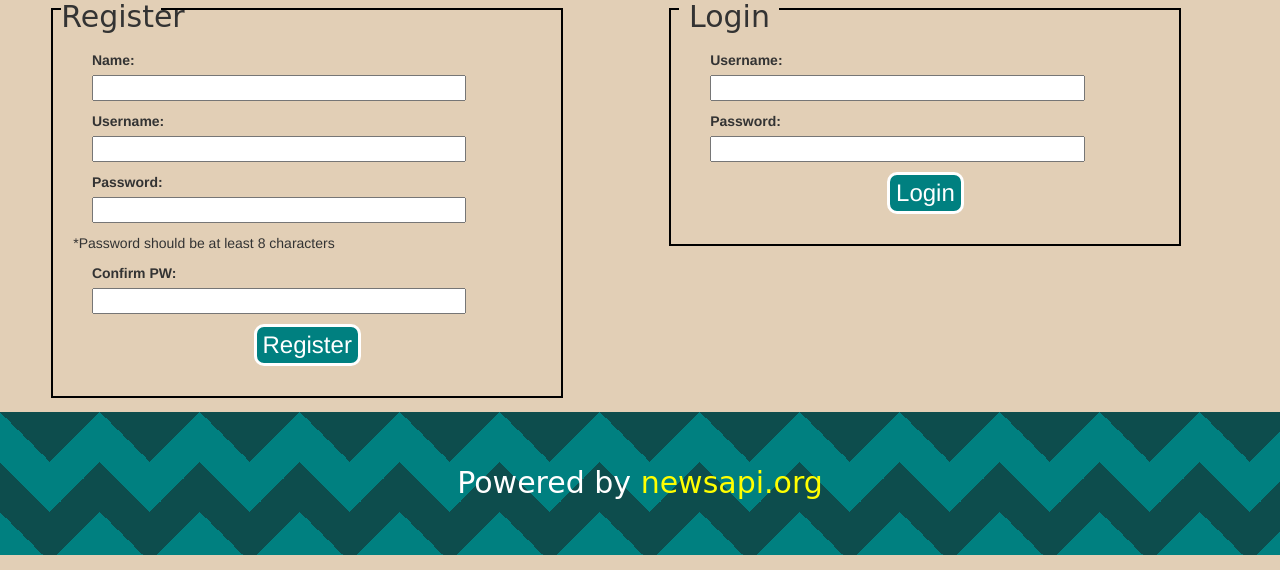
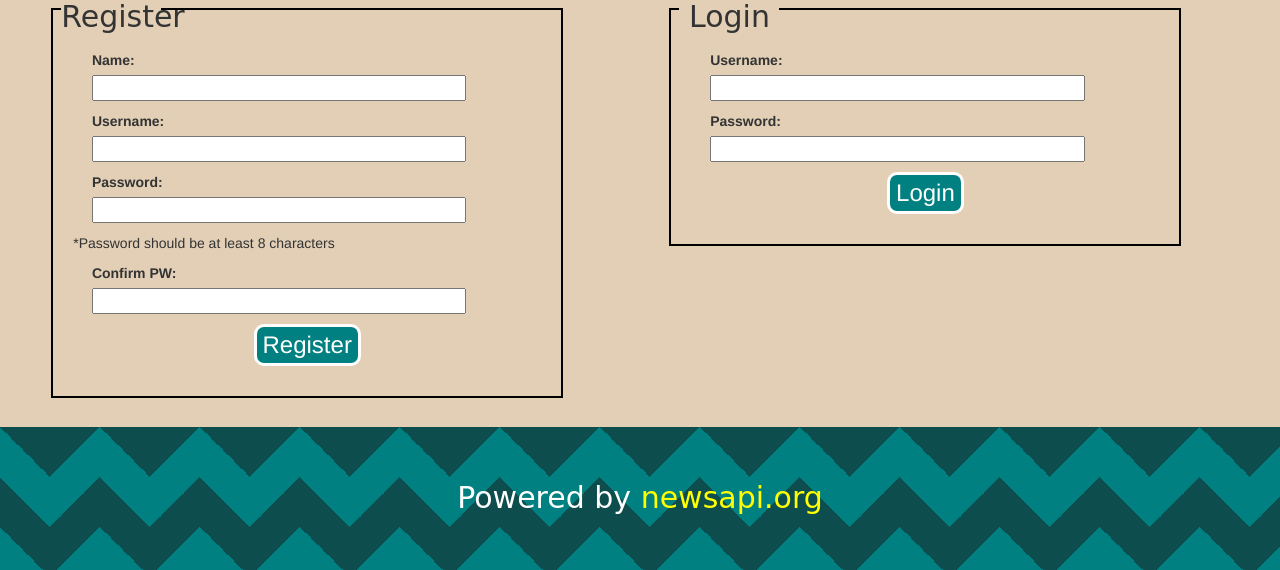
Before and after one commit to zbay/NewsWave, a Django app: page / in a window 1280 px wide. Shown: the part 344-914 px from the top of the page. Run offline with Django 3.2, Linux system fonts and the light colour scheme; parts of the project's set-up code (start-up, migrations or seed data) failed here and were passed over; some libraries are stand-ins or nearby versions; some web fonts are replaced.

Commit message:
Footer now fills all vacant space up to bottom of page

```diff
--- a/apps/news/templates/base.html
+++ b/apps/news/templates/base.html
@@ -19,6 +19,24 @@
             footer{
                 font-size:30px;
                 padding:50px;
+                margin-top:15px;
+                display:flex;
+                align-items:center;
+                justify-content:center;
+                flex: 1;
+                align-self:center;
+                width:100%;
+            }
+            .wrapper{
+                min-height:100vh;
+                flex-direction:column;
+                display:flex;
+            }
+            .VertCenterTop{
+                align-self:flex-start;
+            }
+            .VertCenterBottom{
+                align-self:flex-end;
             }
             footer a{
                 color: yellow !important;
@@ -42,9 +60,17 @@
             h1, h2{
                 font-family: 'Germania One', cursive;
             }
+            .error{
+                color:red;
+                font-weight:bold;
+                font-size:30px;
+                text-align:center;
+                list-style-type: none;
+            }
         </style>
         <title>NewsWave - A homepage to call your own</title>
     </head>
+    <div class="wrapper">
     <div class="jumbotron">
         <h1>NewsWave</h1>
         <p>A homepage to call your own</p>
@@ -83,5 +109,10 @@
     <body>
         {% block content %} {% endblock content %}
     </body>
-    <footer>Powered by <a href="https://newsapi.org/">newsapi.org</footer>
+    <footer>
+        <div class="VertCenterTop"></div>
+        <div>Powered by <a href="https://newsapi.org/">newsapi.org</div>
+        <div class="VertCenterBottom"></div>
+    </footer>
+    </div>
 </html>
--- a/apps/news/templates/settings.html
+++ b/apps/news/templates/settings.html
@@ -9,6 +9,9 @@
         select{
             color:white;
             background-color:#34282C
+        }
+        input{
+            margin-top:10px !important;
         }
     </style>
     <script>
@@ -69,8 +72,6 @@
                     <option value='{{outlets.4.sourceId}},{{outlets.4.sourceName}}' selected>{{outlets.4.sourceName}}</option>
                 </select>
         </div>
-        </div>
-        <br />
         <input type="submit" value="Configure"/>
     </form>
 {% endblock %}
```
Also changed, not shown: apps/news/migrations/0001_initial.py (added), db.sqlite3 (added).
